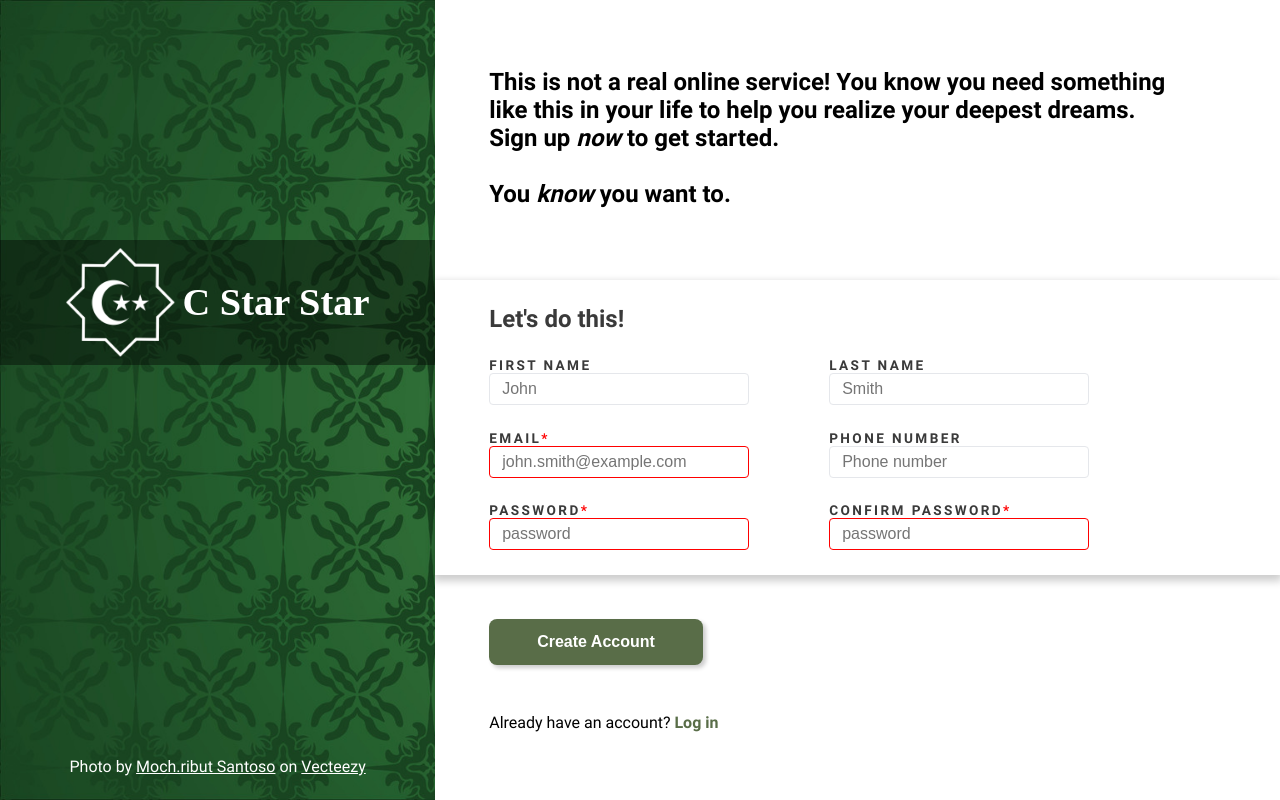
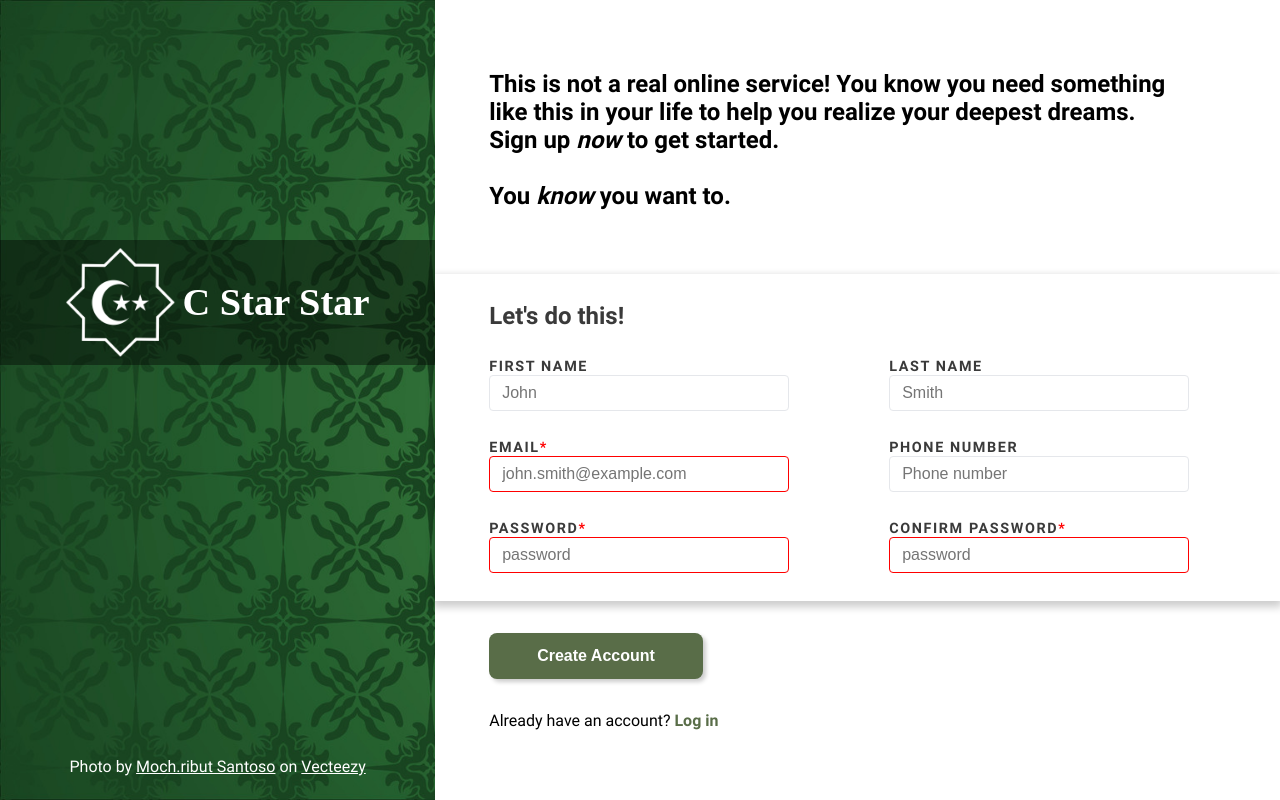
Before and after one commit to abed-37h/sign-up-form, a plain HTML site: page index.html in a window 1280 px wide. Drawn offline with Linux system fonts and the light colour scheme; a web font is replaced by a local one.

Commit message:
Make minor changes to style

```diff
--- a/style.css
+++ b/style.css
@@ -94,7 +94,7 @@ main > *,
     font-weight: bold;
     font-size: 1.5rem;
     max-width: 54ch;
-    margin-bottom: calc(32px + 2.5rem);
+    margin-bottom: calc(32px + 2rem);
 }
 
 form {
@@ -106,14 +106,14 @@ form {
     display: flex;
     flex-direction: column;
     justify-content: space-evenly;
-    min-height: calc(35vh + 15px);
     box-shadow: 0px 4px 8px 2px rgba(0, 0, 0, 0.2);
-    margin-bottom: calc(28px + 1rem);
+    margin-bottom: calc(16px + 1rem);
 }
 
 .caption {
     font-weight: bold;
-    font-size: 1.5rem;;
+    font-size: 1.5rem;
+    margin: calc(2vh + 12px) 0;
 }
 
 fieldset {
@@ -121,19 +121,20 @@ fieldset {
     display: flex;
     justify-content: space-between;
     flex-wrap: wrap;
-    width: min(100%, 600px);
+    max-width: 700px;
 }
 
 .input-wrapper {
     display: flex;
     flex-direction: column;
+    margin-bottom: calc(2vh + 12px);
 }
 
 label {
     text-transform: uppercase;
-    font-size: 0.85rem;
+    font-size: .9rem;
     font-weight: 550;
-    letter-spacing: 0.15rem;
+    letter-spacing: 0.1rem;
 }
 
 label > span::after {
@@ -143,8 +144,8 @@ label > span::after {
 
 .input-field {
     padding: 8px 12px;
-    height: 32px;
-    width: 260px;
+    height: 36px;
+    width: 300px;
     border-radius: 4px;
     border: 1px solid #E5E7EB;
     font-size: 1rem;
@@ -168,7 +169,7 @@ label > span::after {
 
 button {
     margin-left: 54px;
-    margin-bottom: calc(32px + 1rem);
+    margin-bottom: calc(16px + 1rem);
     padding: 14px 48px;
     border: none;
     border-radius: 8px;
```
